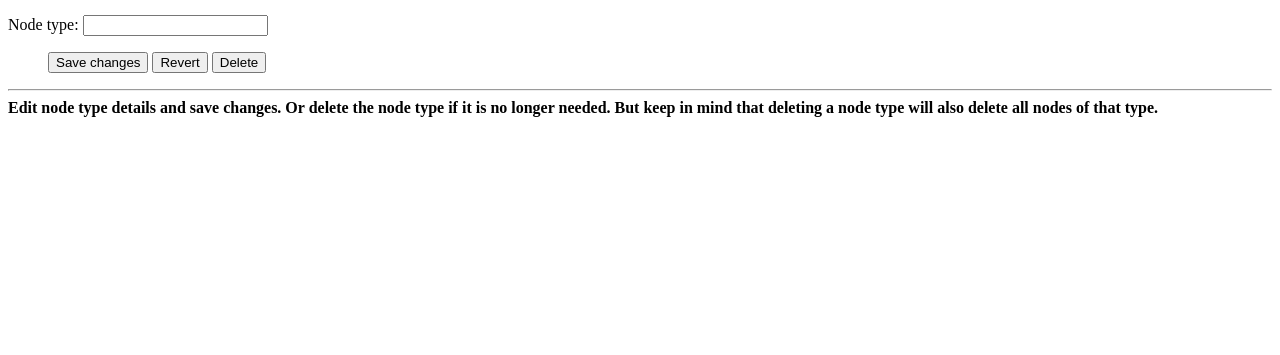
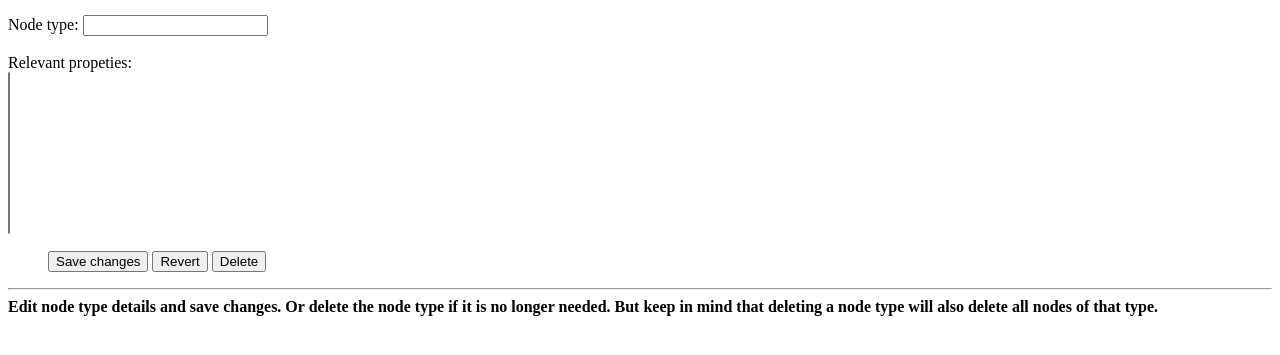
Before and after one commit to UniBreakfast/multipage-project-graph, a website: page pages/node-type/node-type.html in a window 1280 px wide. Shown: the part 139-494 px from the top of the page. Drawn offline with Linux system fonts and the light colour scheme; no server answers.

Commit message:
Add relevant properties select element to node-type.html

```diff
--- a/pages/node-type/node-type.html
+++ b/pages/node-type/node-type.html
@@ -37,6 +37,17 @@
       <input type="text" name="type" required autocomplete="off">
     </label>
 
+    <br><br>
+
+    <label>
+      Relevant propeties:<br>
+      <select name="props" size="10" multiple>
+        <template>
+          <option value=""></option>
+        </template>
+      </select>
+    </label>
+
     <ul>
       <button value="save">Save changes</button>
       <button value="revert">Revert</button>
```
